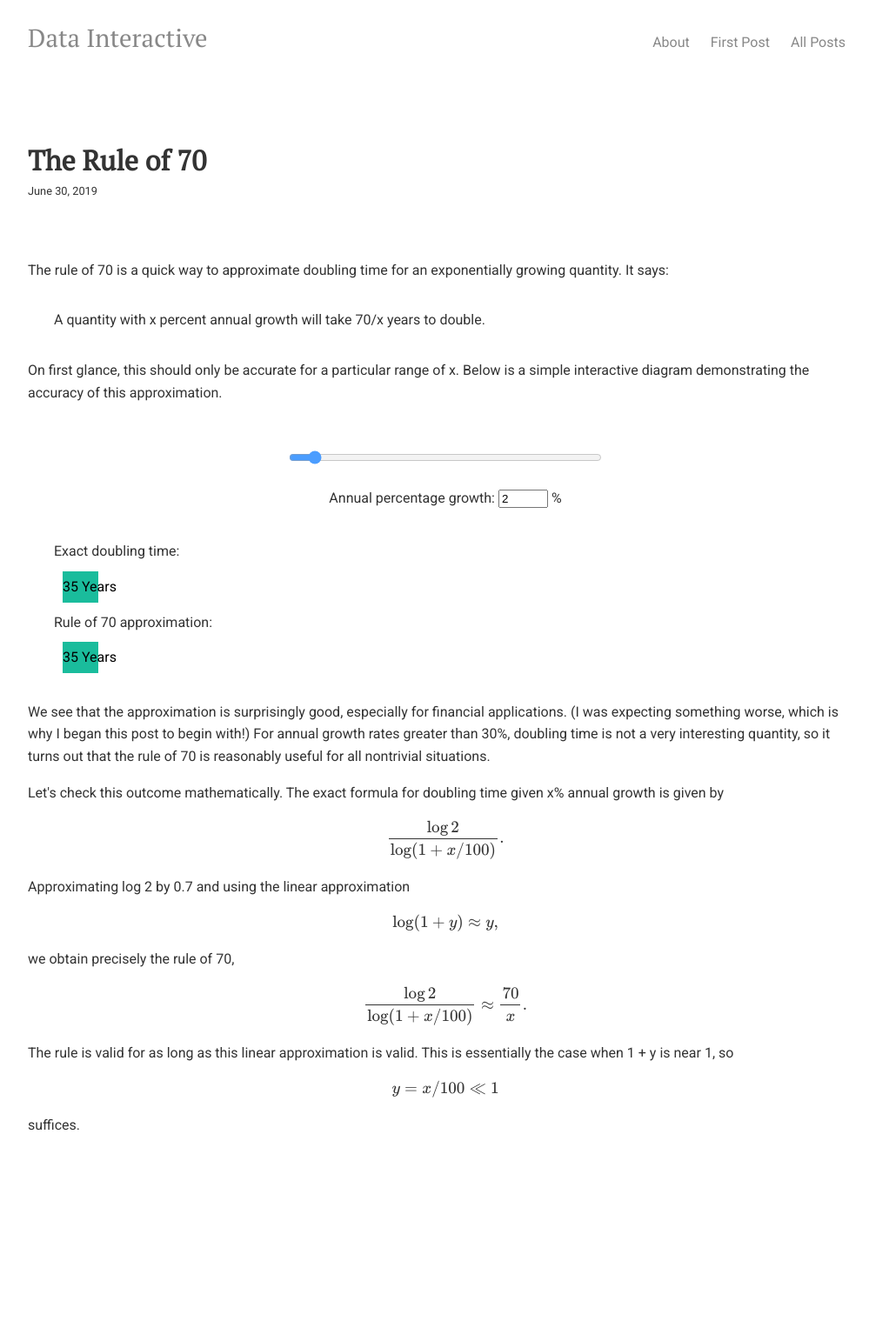
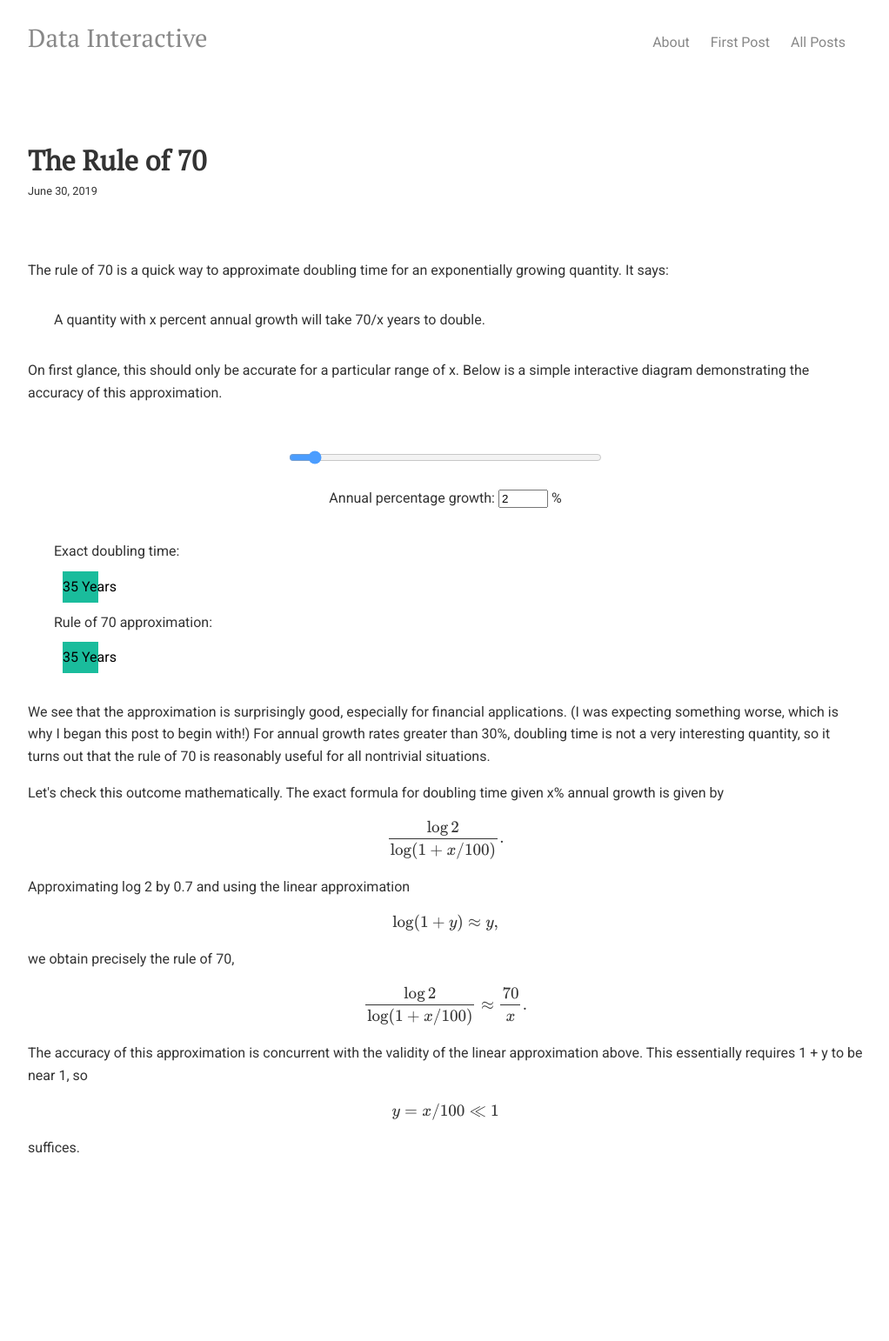
Before and after one commit to datainteractive/datainteractive.github.io, a Jekyll site: the page built from _posts/2019-06-30-the-rule-of-70.html, in a window 1280 px wide. Shown: the whole page at 87% size, without its empty margins (128-1150 px from the left). Built offline with Jekyll 4.4.1, drawn with Linux system fonts in a browser that asks for light colours; formulas are drawn with MathJax 3; comment, search, counter and statistics services are not loaded; before the commit the page ends 1516 px from its top, so only the background shows below that.

Commit message:
Update 2019-06-30-the-rule-of-70.html

```diff
--- a/_posts/2019-06-30-the-rule-of-70.html
+++ b/_posts/2019-06-30-the-rule-of-70.html
@@ -38,7 +38,7 @@ Approximating log 2 by 0.7 and using the linear approximation
 $$\log(1 + y) \approx y,$$
 we obtain precisely the rule of 70,
 $$\frac{\log 2}{\log(1 + x/100)} \approx \frac{70}{x}.$$
-The rule is valid for as long as this linear approximation is valid. This is essentially the case when 1 + y is near 1, so
+The accuracy of this approximation is concurrent with the validity of the linear approximation above. This essentially requires 1 + y to be near 1, so
 $$y = x/100 \ll 1$$
 suffices.
 </p>
```
